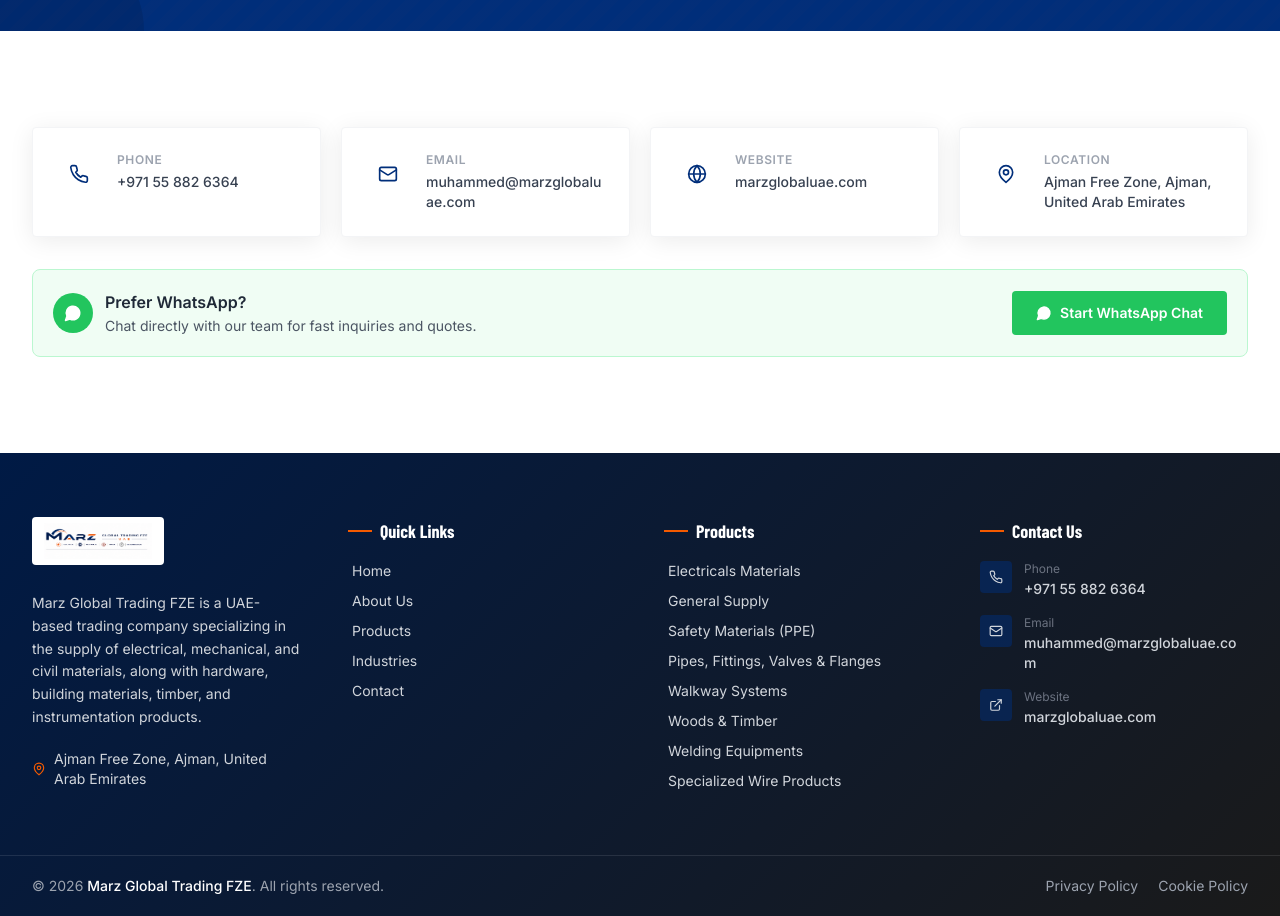
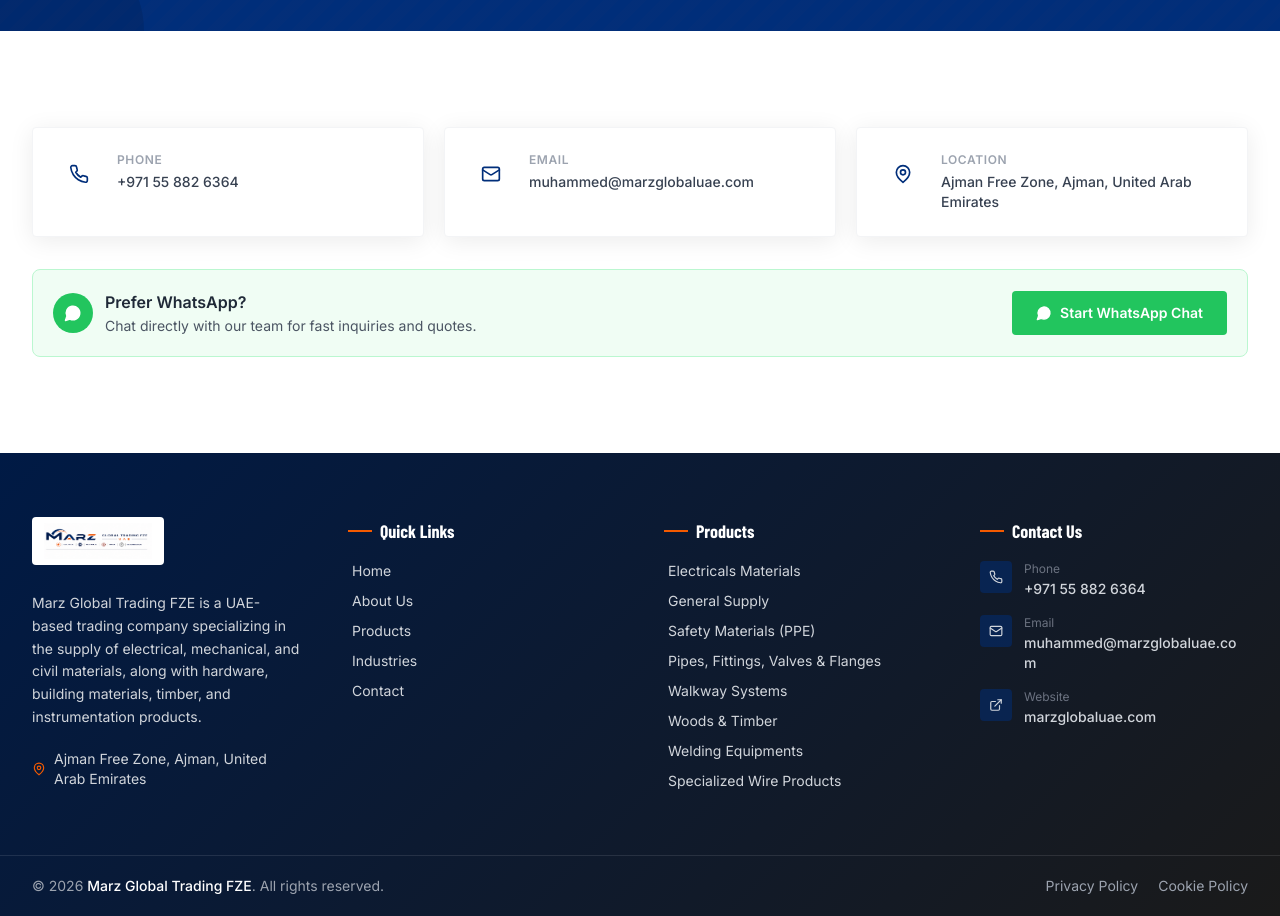
Before and after one commit to Fasilkallot/MARZ-GLOBAL, a React (Vite) app: page / in a window 1280 px wide. Shown: the part 5840-6756 px from the top of the page. Built offline with nearby package versions, Linux system fonts and the light colour scheme; a web font is replaced by a local one.

Commit message:
Update ContactInfoSection.jsx

```diff
--- a/src/components/sections/ContactInfoSection.jsx
+++ b/src/components/sections/ContactInfoSection.jsx
@@ -1,5 +1,5 @@
 import { motion } from 'framer-motion';
-import { Phone, Mail, MapPin, MessageCircle, Globe } from 'lucide-react';
+import { Phone, Mail, MapPin, MessageCircle } from 'lucide-react';
 import { companyInfo } from '../../data/companyInfo';
 
 const contactItems = [
@@ -16,13 +16,6 @@
     href: `mailto:${companyInfo.email}`,
   },
   {
-    icon: Globe,
-    label: 'Website',
-    value: 'marzglobaluae.com',
-    href: companyInfo.website,
-    external: true,
-  },
-  {
     icon: MapPin,
     label: 'Location',
     value: companyInfo.address,
@@ -34,7 +27,7 @@
   return (
     <section className="section-padding bg-white">
       <div className="container-xl">
-        <div className="grid grid-cols-1 md:grid-cols-2 lg:grid-cols-4 gap-5">
+        <div className="grid grid-cols-1 md:grid-cols-3 gap-5">
           {contactItems.map((item, i) => (
             <motion.a
               key={i}
```
